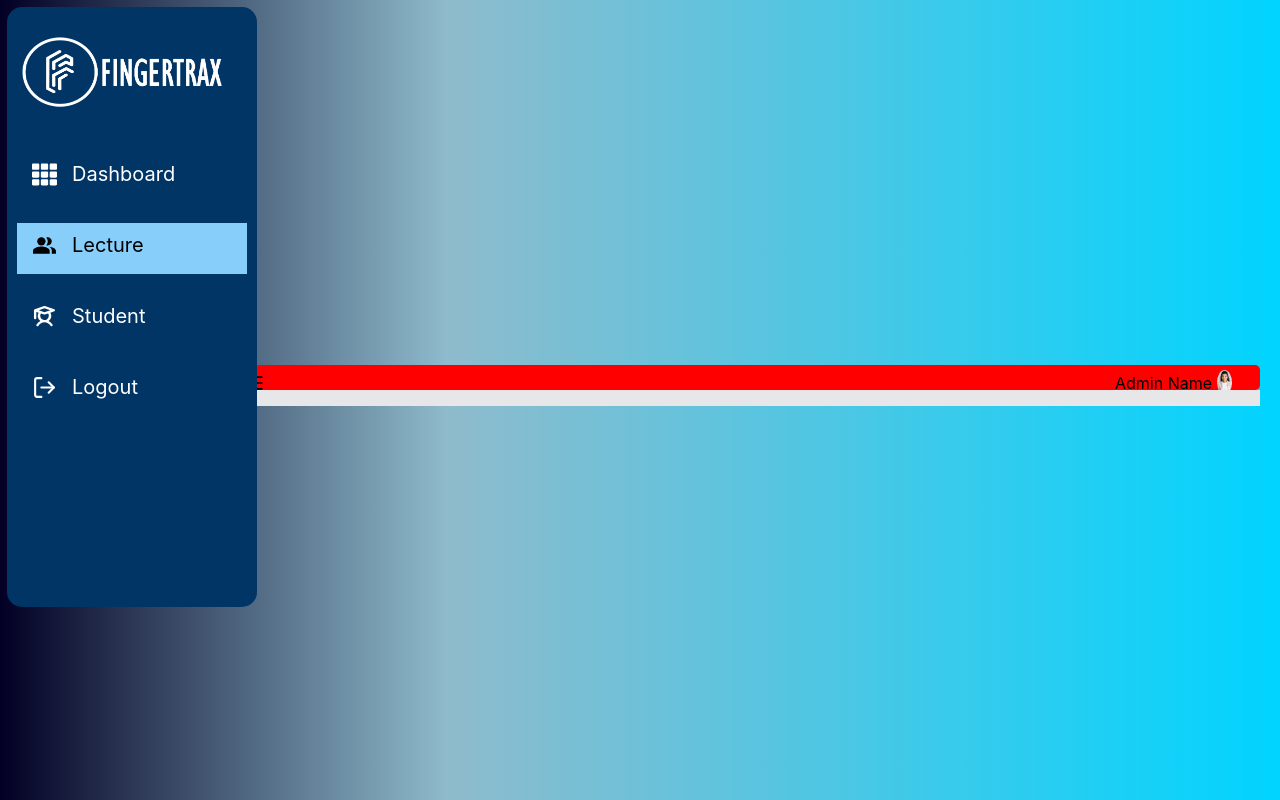
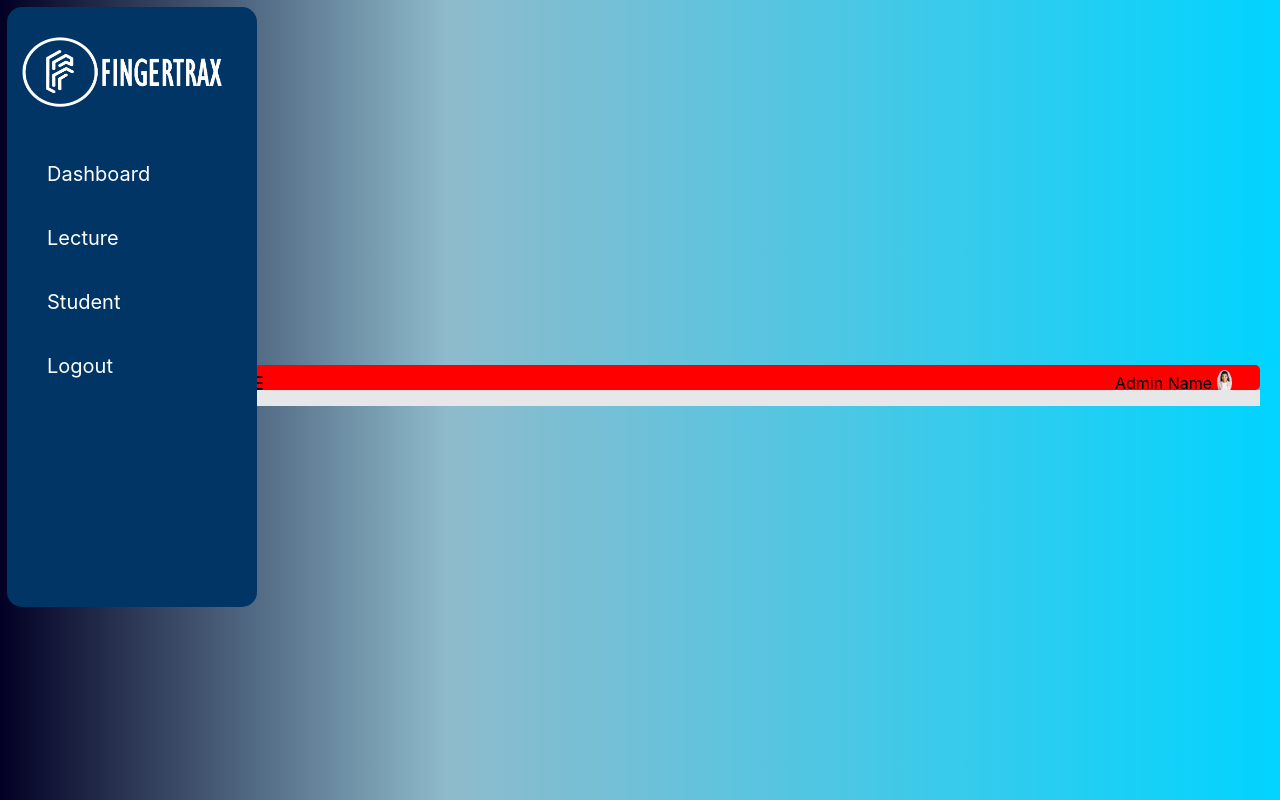
Before and after one commit to HasiniPrasadika/FingerTrax, a React (Create React App) app in the folder frontend/: page /lecture in a window 1280 px wide. Built offline with nearby package versions, Linux system fonts and the light colour scheme.

Commit message:
made the logout button worked

```diff
--- a/frontend/src/Components/Admin/Sidebar.js
+++ b/frontend/src/Components/Admin/Sidebar.js
@@ -1,55 +1,95 @@
-import React from 'react';
-import { FaTh } from "react-icons/fa";
-import { FiLogOut } from "react-icons/fi";
-import { MdPeopleAlt } from "react-icons/md";
-import { PiStudentBold } from "react-icons/pi";
-import { NavLink } from 'react-router-dom';
+import {React} from 'react';
+import { useCookies } from "react-cookie";
+
+import {useNavigate } from 'react-router-dom';
+
 import './Admin.css';
 
-const Sidebar = ({children}) => {
-  const menuItem=[
+const Sidebar = ({ children }) => {
+    const navigate = useNavigate();
+    const [cookies, removeCookie] = useCookies([]);
+
+
+    const handleLogout = () => {
+      removeCookie("token");
+      navigate("/login");
+    };
+
+  const menuItem = [
     {
-        path:"/",
-        name:"Dashboard",
-        icon:<FaTh/>
+      path: '/',
+      name: 'Dashboard',
     },
     {
-        path:"/lecture",
-        name:"Lecture",
-        icon:<MdPeopleAlt/>
+      path: '/lecture',
+      name: 'Lecture',
     },
     {
-        path:"/student",
-        name:"Student",
-        icon:<PiStudentBold/>
+      path: '/student',
+      name: 'Student',
     },
     {
-        path:"/logout",
-        name:"Logout",
-        icon:<FiLogOut/>
+      path: '/login',
+      name: 'Logout',
+      onClick: handleLogout,
     },
+  ];
 
-]
-return (
+  return (
     <div className="container">
-        <div className="sidebar" style={{width: "250px"}} >
-            <div className="top_section">
-                <div style={{marginLeft:"10px" ,marginTop:'20px', marginBottom:'20px'}} className="bars">
-                    <img src='/Images/logo2.png' style={{ width: '200px', height: '70px' }}/>
-                </div>
+      <div className="sidebar" style={{ width: '250px' }}>
+        <div className="top_section">
+          <div style={{ marginLeft: '10px', marginTop: '20px', marginBottom: '20px' }} className="bars">
+            <img src="/Images/logo2.png" style={{ width: '200px', height: '70px' }} alt="Logo" />
+          </div>
+        </div>
+        {menuItem.map((item, index) => (
+          <div
+            key={index}
+            className="link"
+            style={{ marginLeft: '10px', marginTop: '20px', marginBottom: '20px', marginRight: '10px' }}
+            onClick={item.onClick}
+          >
+            <div className="icon" style={{ fontSize: '25px' }}>
+              {item.icon}
             </div>
-            {
-                menuItem.map((item, index)=>(
-                    <NavLink to={item.path} key={index} className="link" activeclassName="active" style={{marginLeft:"10px" ,marginTop:'20px', marginBottom:'20px', marginRight:'10px'}}>
-                        <div className="icon" style={{fontSize:'25px'}}>{item.icon}</div>
-                        <div style={{display:  "block" }} className="link_text">{item.name}</div>
-                    </NavLink>
-                ))
-            }
-        </div>
-        <main >{children}</main>
+            <div style={{ display: 'block' }} className="link_text">
+              {item.name}
+            </div>
+          </div>
+        ))}
+      </div>
+      <main>{children}</main>
     </div>
-);
+  );
 };
 
 export default Sidebar;
+
+/**const navigate = useNavigate();
+  const [cookies, removeCookie] = useCookies([]);
+  const [username, setUsername] = useState("");
+  useEffect(() => {
+    const verifyCookie = async () => {
+      if (!cookies.token) {
+        navigate("/login");
+      }
+      const { data } = await axios.post(
+        "http://localhost:8070",
+        {},
+        { withCredentials: true }
+      );
+      const { status, user } = data;
+      setUsername(user);
+      return status
+        ? toast(`Hello ${user}`, {
+            position: "top-right",
+          })
+        : (removeCookie("token"), navigate("/login"));
+    };
+    verifyCookie();
+  }, [cookies, navigate, removeCookie]);
+  const Logout = () => {
+    removeCookie("token");
+    navigate("/signup");
+  }; */
```
